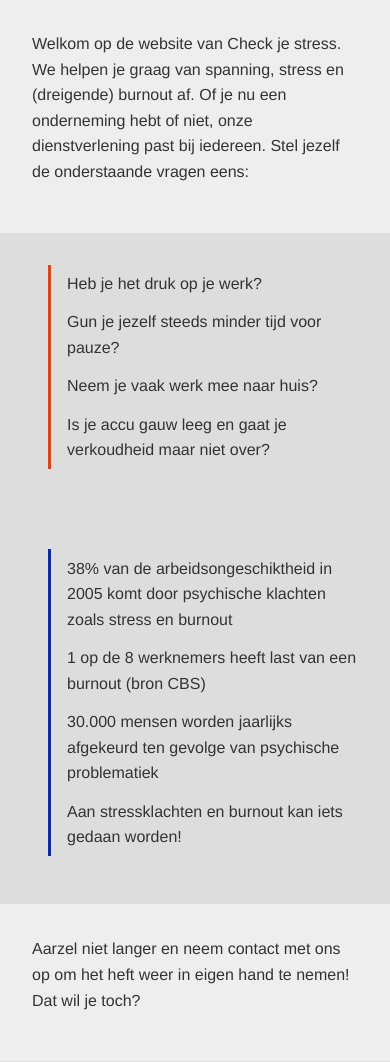
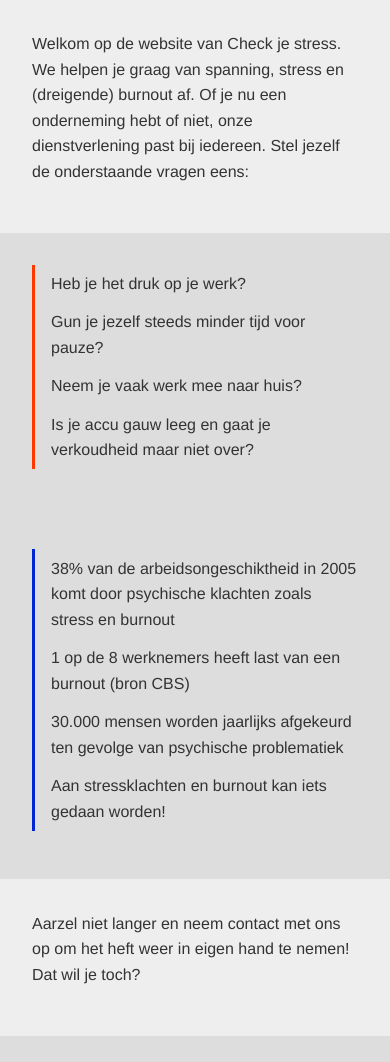
Before and after one commit to nbelzer/check-je-stress, a PHP site: page / in a window 390 px wide. Shown: the part 321-1383 px from the top of the page. Run offline with PHP 8.4, Linux system fonts and the light colour scheme; data that the repository does not hold is empty.

Commit message:
Removed margin on ul on small devices

```diff
--- a/src/resources/css/specific/index.css
+++ b/src/resources/css/specific/index.css
@@ -46,7 +46,6 @@
 
 .row ul {
   list-style: none;
-  line-stacking: 1em;
   padding-left: 1em;
   margin-left: 1em;
   margin-bottom: 1em;
@@ -69,3 +68,9 @@
 .top-bar {
   background-color: rgba(20, 78, 125, 0.2);
 }
+
+@media (max-width: 40em) {
+  .row ul {
+    margin-left: 0;
+  }
+}
```
